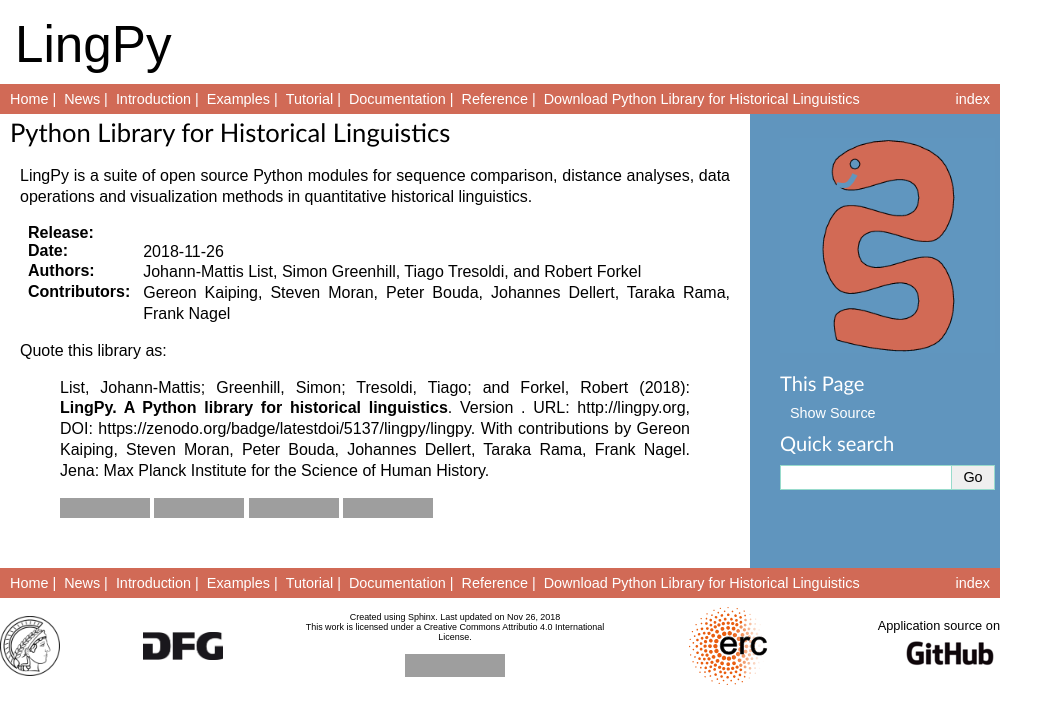
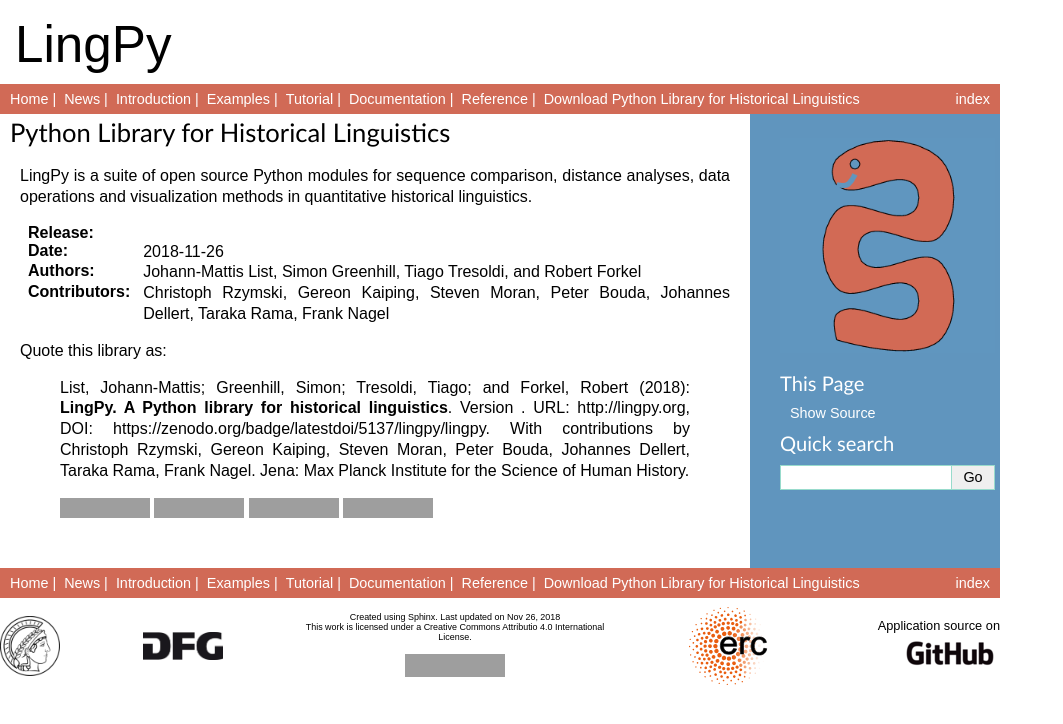
Before and after one commit to lingpy/doc, a Sphinx documentation site: the page built from source/index.rst, in a window 1280 px wide, cut to the strip 0-724 px from the top of the page. Shown: the whole strip, without its empty margins (0-1063 px from the left). Built offline with Sphinx 7.4.7, drawn with Linux system fonts in a browser that asks for light colours; formulas are drawn with MathJax 3; the version number could not be read and is left out; some of the changed lines change nothing that is shown; grey boxes are pictures that could not be loaded.

Commit message:
updating documentation

```diff
--- a/source/conf.py
+++ b/source/conf.py
@@ -67,7 +67,7 @@ master_doc = 'index'
 project = 'LingPy'
 copyright = ''
 authors = 'Johann-Mattis List, Simon Greenhill, Tiago Tresoldi, and Robert Forkel'
-collaborators = 'Gereon Kaiping, Steven Moran, Peter Bouda, Johannes Dellert, Taraka Rama, Frank Nagel'
+collaborators = 'Christoph Rzymski, Gereon Kaiping, Steven Moran, Peter Bouda, Johannes Dellert, Taraka Rama, Frank Nagel'
 
 # The version info for the project you're documenting, acts as replacement for
 # |version| and |release|, also used in various other places throughout the
--- a/source/index.rst
+++ b/source/index.rst
@@ -22,8 +22,8 @@ Quote this library as:
    .. image:: https://img.shields.io/badge/PyPi_Package-2.6-brightgreen.svg
       :target: https://badge.fury.io/py/lingpy/
 
-   .. image:: https://img.shields.io/badge/BibTex-List2017i-deb887.svg
-      :target: http://bibliography.lingpy.org/evobib/raw.php?key=List2017i
+   .. image:: https://img.shields.io/badge/BibTex-List2018i-deb887.svg
+      :target: http://bibliography.lingpy.org/evobib/raw.php?key=List2018i
 
    .. image:: https://img.shields.io/badge/GitHub-lingpy-000000.svg
       :target: https://github.com/lingpy/lingpy
```
Also changed, not shown: 1 other file.
